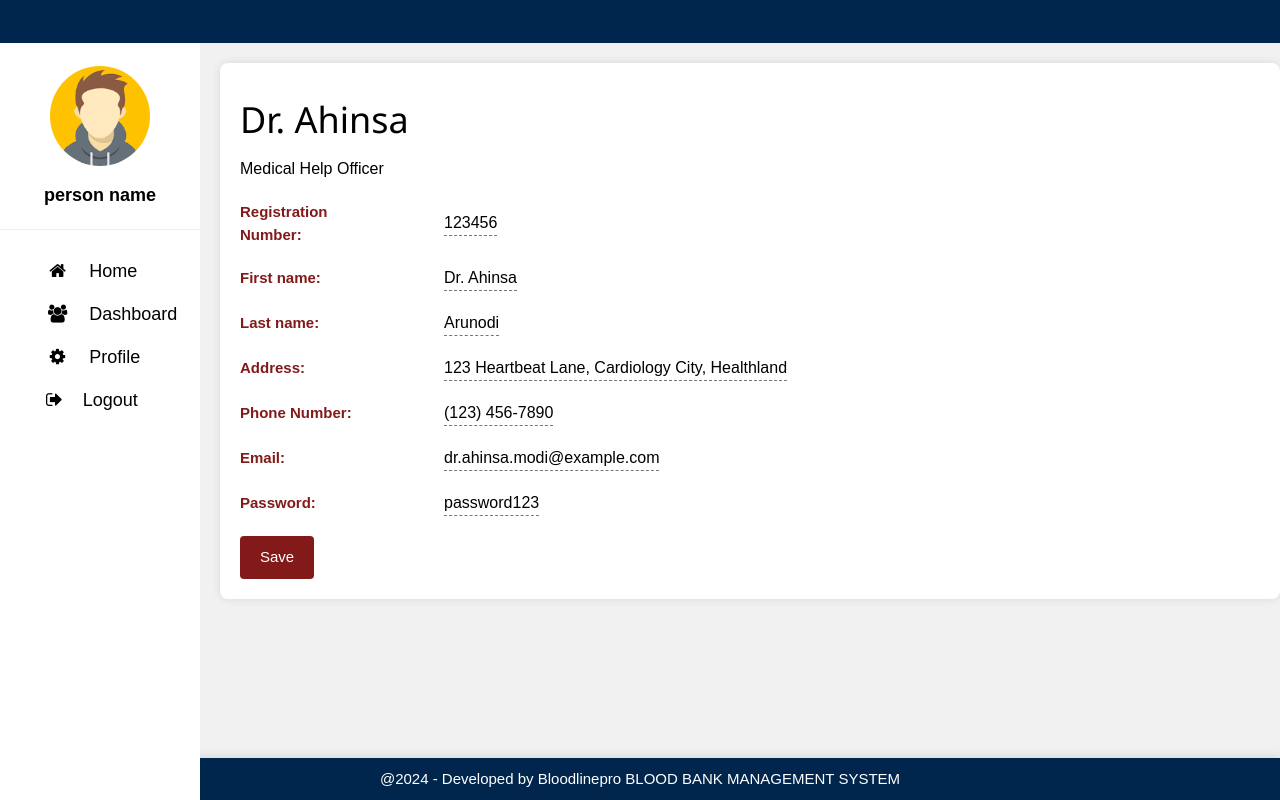
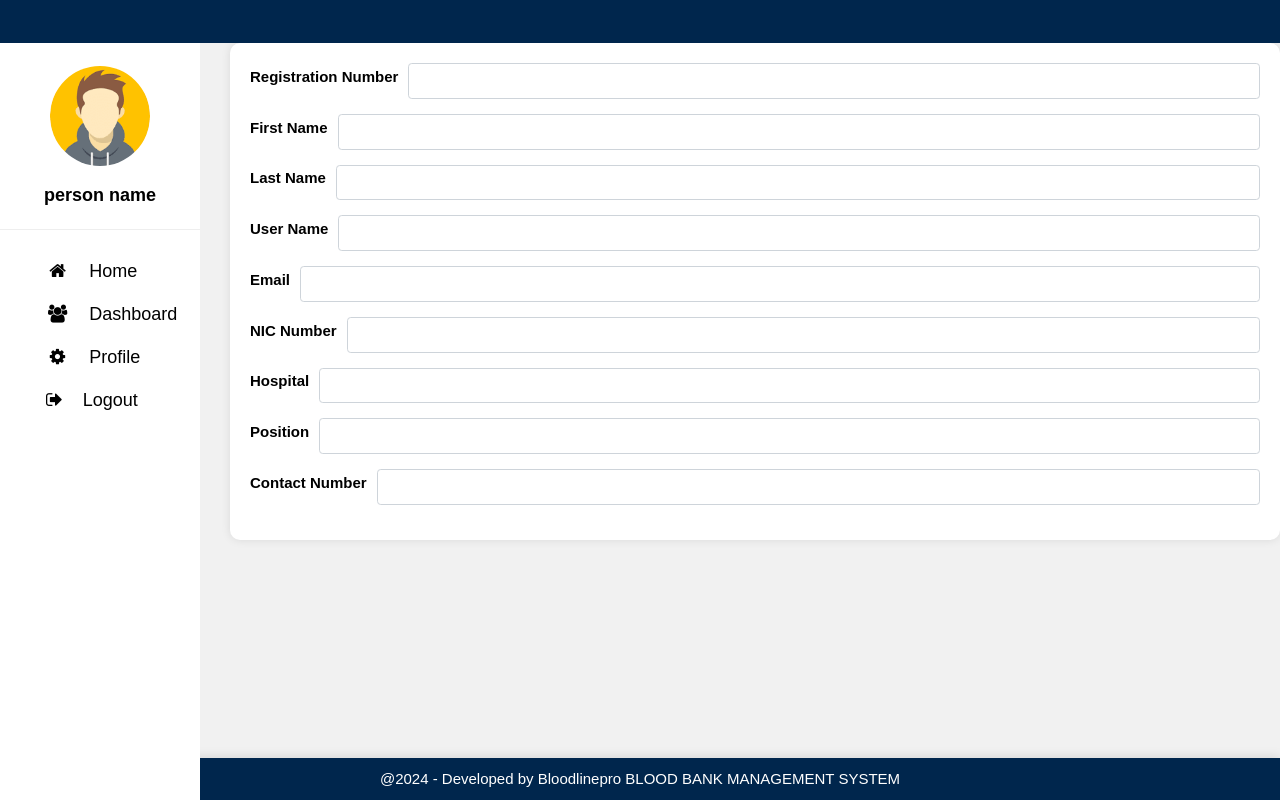
Before and after one commit to MktSachi/bloodlinepro, a PHP site: page /bloodlinepro/Profile.php in a window 1280 px wide. Run offline with PHP 8.4, Linux system fonts and the light colour scheme.

Commit message:
updated profile

```diff
--- a/HpDashboard/Css/Profile.css
+++ /dev/null
@@ -1,97 +0,0 @@
-body {
-    font-family: Arial;
-    margin: 0;
-    padding: 0;
-    background-color: #f4f4f4;
-    text-align: center;
-}
-
-.container {
-    margin-top: 20px;
-    text-align: left;
-    display: inline-block;
-    max-width: 1200px;
-    width: 100%;
-    padding: 20px;
-    background: #fff;
-    box-shadow: 0 0 10px rgba(0, 0, 0, 0.1);
-    border-radius: 8px;
-}
-h1 {
-    margin: 0;
-    font-size: 24px;
-}
-p {
-    margin: 5px 0;
-    font-size: 16px;
-}
-.contact {
-    display: flex;
-    flex-wrap: wrap;
-    justify-content: space-between;
-    gap: 20px;
-    margin-top: 20px;
-    margin-bottom: 20px;
-}
-.contact label {
-    flex: 0 0 15%;
-    margin: auto 0;
-    color: rgb(131, 26, 26);
-}
-.contact p {
-    flex: 0 0 80%;
-    margin: auto 0;
-    display: flex;
-}
-
-.profile-pic {
-    width: 150px;
-    height: 150px;
-    border-radius: 50%;
-    object-fit: cover;
-}
-
-input[type="text"], input[type="email"], input[type="password"], textarea {
-    width: 100%;
-    padding: 12px 20px;
-    margin: 8px 0;
-    border: 1px solid #ccc;
-    border-radius: 4px;
-    box-sizing: border-box;
-    display: none;
-}
-.editable {
-    cursor: pointer;
-    border-bottom: 1px dashed #777;
-}
-.editable:focus {
-    outline: none;
-    border-bottom: 1px solid #333;
-}
-.required::after {
-    content: "*";
-    color: rgb(131, 26, 26);
-}
-button {
-
-    background-color: rgb(131, 26, 26);
-    color: white;
-    padding: 10px 20px;
-    margin: 8px 0;
-    border: none;
-    cursor: pointer;
-    border-radius: 4px;
-}
-button:hover {
-    background-color: #a02222;
-}
-
-/* Responsive Styles */
-@media (max-width: 768px) {
-    .container {
-        padding: 10px;
-    }
-    input[type="text"], input[type="email"], input[type="password"], textarea {
-        padding: 10px;
-    }
-}
--- a/HpDashboard/Profile.php
+++ b/HpDashboard/Profile.php
@@ -1,81 +1,94 @@
 <!DOCTYPE html>
-<html lang="en">
+<html>
+
 <head>
     <meta charset="UTF-8">
     <meta name="viewport" content="width=device-width, initial-scale=1.0">
-    <title>Healthcare Professional Profile</title>
-    <link rel="stylesheet" href="Css/Profile.css">
+    <title>Healthcare Professional Account Creation</title>
+    <link href="https://stackpath.bootstrapcdn.com/bootstrap/4.5.2/css/bootstrap.min.css" rel="stylesheet">
+    <style>
+        body {
+            background-color: #f8f9fa;
+            font-family: Arial, sans-serif;
+        }
+        .form-container {
+            padding: 20px;
+            background-color: #fff;
+            border-radius: 10px;
+            box-shadow: 0 0 10px rgba(0, 0, 0, 0.1);
+        }
+        .form-label {
+            font-weight: bold;
+            margin-right: 10px;
+            white-space: nowrap;
+        }
+        .form-group {
+            display: flex;
+            align-items: center;
+            margin-bottom: 15px;
+        }
+        .form-control {
+            flex: 1;
+        }
+        .btn-custom {
+            background-color: #007bff;
+            color: white;
+            width: 100%;
+            padding: 10px;
+            border: none;
+            border-radius: 5px;
+            margin-top: 20px;
+        }
+    </style>
 </head>
+
 <body>
-<?php include './HpSidebar.php'; ?>
 
-<!-- !PAGE CONTENT! -->
-<div class="w3-main" style="margin-left:220px;margin-top:43px;">
+    <!-- Sidebar -->
+    <?php include 'HpSidebar.php'; ?>
 
-    <div class="container">
+    <div class="w3-main" style="margin-left:230px;margin-top:px;">
+        <div class="form-container">
+            <form action="" method="post">
+                <div class="form-group">
+                    <label for="registration_number" class="form-label">Registration Number</label>
+                    <input type="text" class="form-control" id="registration_number" name="registration_number" required>
+                </div>
+                <div class="form-group">
+                    <label for="first_name" class="form-label">First Name</label>
+                    <input type="text" class="form-control" id="first_name" name="first_name" required>
+                </div>
+                <div class="form-group">
+                    <label for="last_name" class="form-label">Last Name</label>
+                    <input type="text" class="form-control" id="last_name" name="last_name" required>
+                </div>
+                <div class="form-group">
+                    <label for="username" class="form-label">User Name</label>
+                    <input type="text" class="form-control" id="username" name="username" required>
+                </div>
+                <div class="form-group">
+                    <label for="email" class="form-label">Email</label>
+                    <input type="email" class="form-control" id="email" name="email" required>
+                </div>
+                <div class="form-group">
+                    <label for="nic_number" class="form-label">NIC Number</label>
+                    <input type="text" class="form-control" id="nic_number" name="nic_number" required>
+                </div>
+                <div class="form-group">
+                    <label for="hospital" class="form-label">Hospital</label>
+                    <input type="text" class="form-control" id="hospital" name="hospital" required>
+                </div>
+                <div class="form-group">
+                    <label for="position" class="form-label">Position</label>
+                    <input type="text" class="form-control" id="position" name="position" required>
+                </div>
+                <div class="form-group">
+                    <label for="phone_number" class="form-label">Contact Number</label>
+                    <input type="text" class="form-control" id="phone_number" name="phone_number" required>
+                </div>
+            </form>
+        </div>
+    </div>
+</body>
 
-       <h1>Dr. Ahinsa</h1>
-        <p>Medical Help Officer</p>
-
-        <div class="contact">
-
-            <label><strong>Registration Number:</strong></label>
-            <p><span id="registration" class="editable" onclick="makeEditable(this)">123456</span> <input type="text" id="registrationInput"></p>
-
-            <label><strong>First name:</strong></label>
-            <p><span id="fname" class="editable" onclick="makeEditable(this)">Dr. Ahinsa</span> <input type="text" id="fnameInput"></p>
-
-            <label><strong>Last name:</strong></label>
-            <p><span id="lname" class="editable" onclick="makeEditable(this)">Arunodi</span> <input type="text" id="lnameInput"></p>
-
-            <label><strong>Address:</strong></label>
-            <p><span id="address" class="editable" onclick="makeEditable(this)">123 Heartbeat Lane, Cardiology City, Healthland</span> <textarea id="addressInput"></textarea></p>
-
-            <label><strong>Phone Number:</strong></label>
-            <p><span id="phone" class="editable" onclick="makeEditable(this)">(123) 456-7890</span> <input type="text" id="phoneInput"></p>
-
-            <label><strong>Email:</strong></label>
-            <p><span id="email" class="editable" onclick="makeEditable(this)">dr.ahinsa.modi@example.com</span> <input type="email" id="emailInput"></p>
-
-            <label><strong>Password:</strong></label>
-            <p><span id="password" class="editable" onclick="makeEditable(this)">password123</span> <input type="password" id="passwordInput"></p>
-        </div>
-        <button onclick="saveInfo()">Save</button>
-    </div>
-
-    <script>
-        function makeEditable(element) {
-            const inputId = element.id + 'Input';
-            const inputElement = document.getElementById(inputId);
-
-            inputElement.value = element.innerText;
-            element.style.display = 'none';
-            inputElement.style.display = 'block';
-            inputElement.focus();
-        }
-
-        function saveInfo() {
-            const fields = ['registration', 'fname', 'lname','address', 'phone', 'email', 'password'];
-
-            fields.forEach(field => {
-                const spanElement = document.getElementById(field);
-                const inputElement = document.getElementById(field + 'Input');
-
-                if (inputElement.style.display === 'block') {
-                    spanElement.innerText = inputElement.value;
-                    spanElement.style.display = 'block';
-                    inputElement.style.display = 'none';
-                }
-            });
-        }
-
-        function loadProfilePic(event) {
-            const output = document.getElementById('profilePic');
-            output.src = URL.createObjectURL(event.target.files[0]);
-            output.onload = function() {
-                URL.revokeObjectURL(output.src) // Free memory
-            }
-        }
-    </script>
-</body>
 </html>
```
